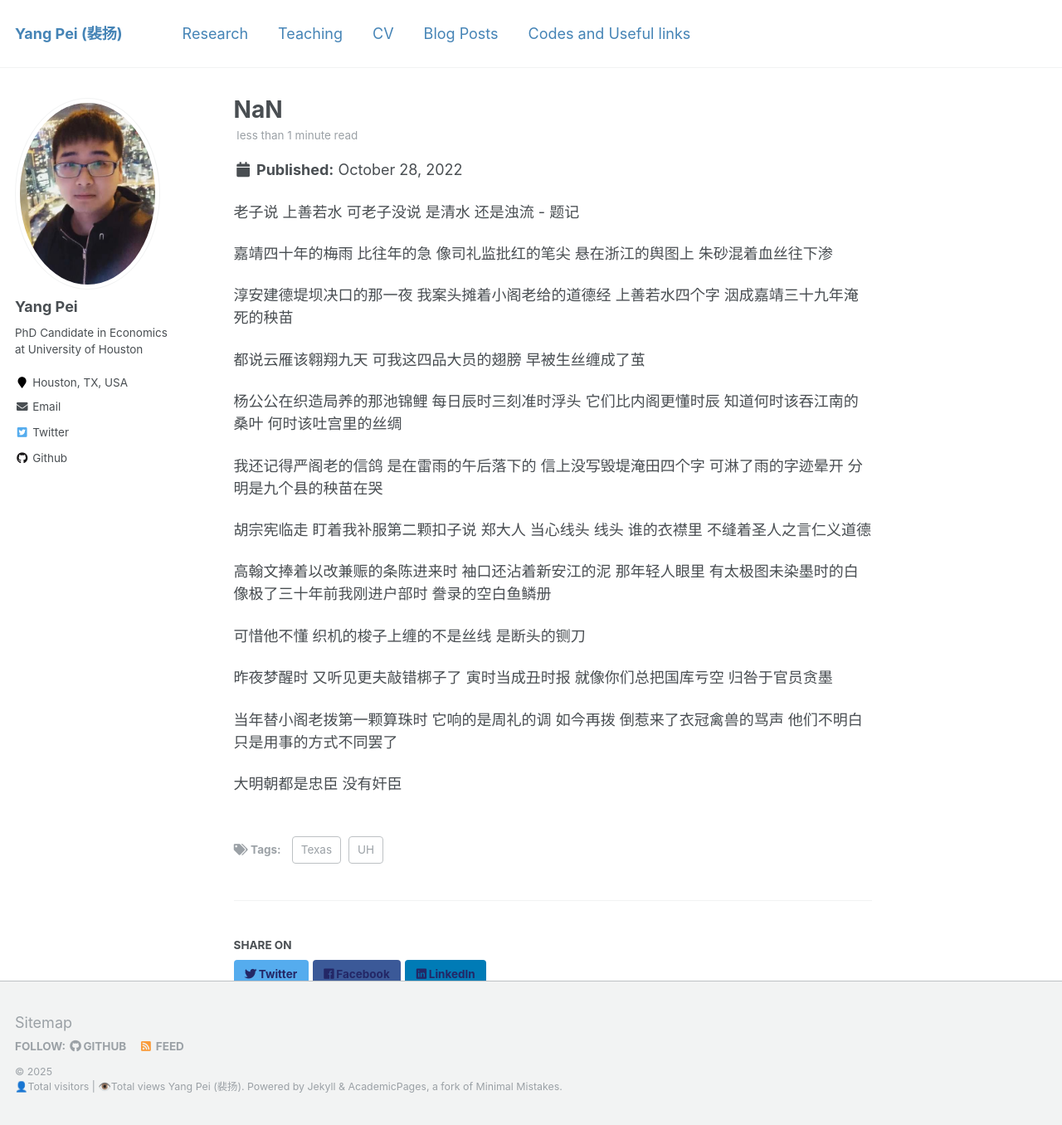
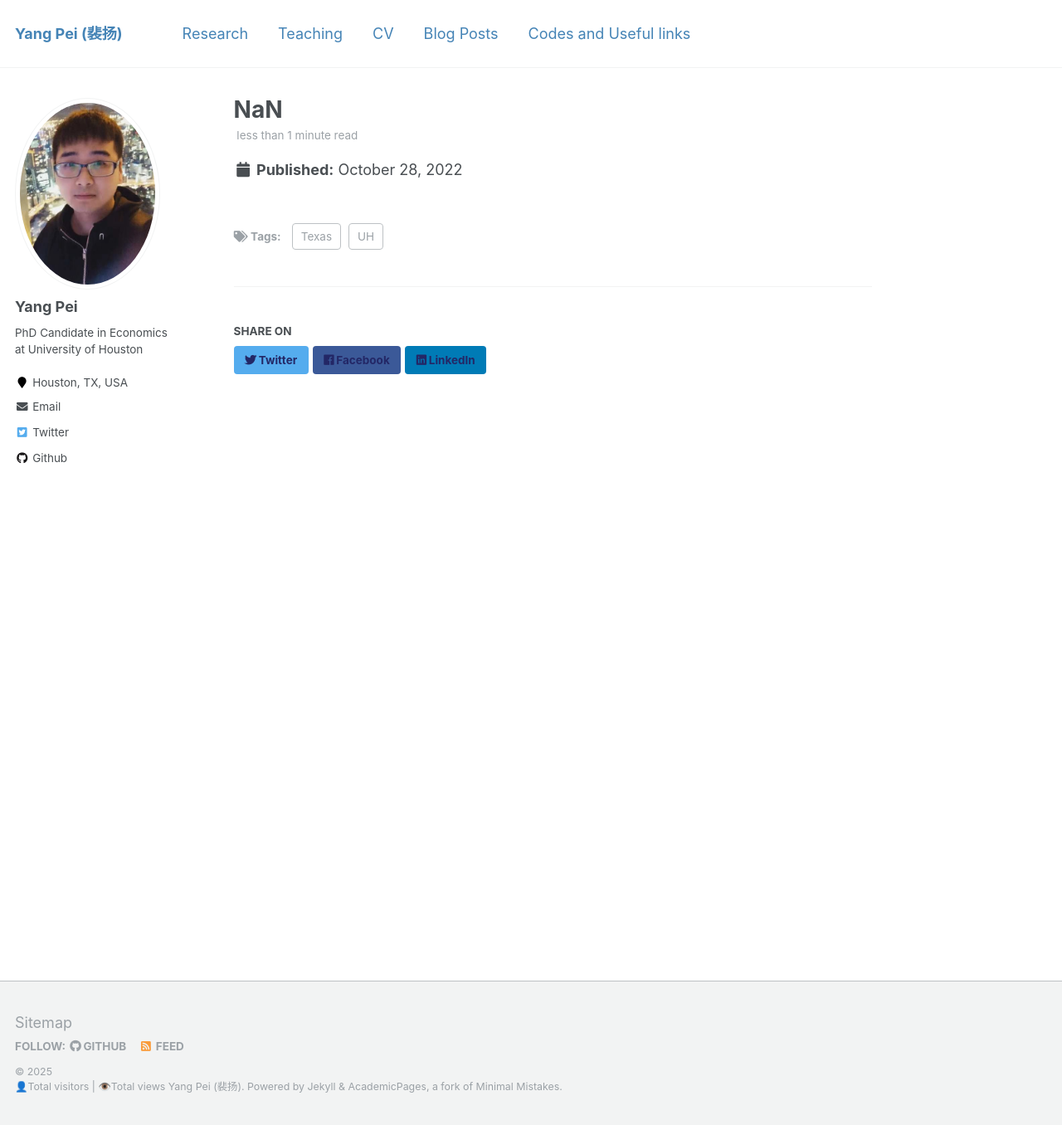
Before and after one commit to ypei1/ypei1.github.io, a Jekyll site: the page built from _posts/2022-10-18-test-1.md, in a window 1280 px wide and 1356 px high. Shown: the whole window at 83% size. Built offline with Jekyll 4.4.1, drawn with Linux system fonts in a browser that asks for light colours; comment, search, counter and statistics services are not loaded.

Commit message:
Update 2022-10-18-test-1.md

```diff
--- a/_posts/2022-10-18-test-1.md
+++ b/_posts/2022-10-18-test-1.md
@@ -6,68 +6,3 @@ tags:
   - UH
   - Texas
 ---
-
-
-老子说 上善若水
-可老子没说
-是清水 还是浊流 - 题记
-
-
-嘉靖四十年的梅雨 比往年的急
-像司礼监批红的笔尖
-悬在浙江的舆图上
-朱砂混着血丝往下渗
-
-淳安建德堤坝决口的那一夜
-我案头摊着小阁老给的道德经
-上善若水四个字
-洇成嘉靖三十九年淹死的秧苗
-
-都说云雁该翱翔九天
-可我这四品大员的翅膀
-早被生丝缠成了茧
-
-杨公公在织造局养的那池锦鲤
-每日辰时三刻准时浮头
-它们比内阁更懂时辰
-知道何时该吞江南的桑叶
-何时该吐宫里的丝绸
-
-我还记得严阁老的信鸽
-是在雷雨的午后落下的
-信上没写毁堤淹田四个字
-可淋了雨的字迹晕开
-分明是九个县的秧苗在哭
-
-胡宗宪临走
-盯着我补服第二颗扣子说
-郑大人 当心线头
-线头
-谁的衣襟里
-不缝着圣人之言仁义道德
-
-高翰文捧着以改兼赈的条陈进来时
-袖口还沾着新安江的泥
-那年轻人眼里
-有太极图未染墨时的白
-像极了三十年前我刚进户部时
-誊录的空白鱼鳞册
-
-可惜他不懂
-织机的梭子上缠的不是丝线
-是断头的铡刀
-
-昨夜梦醒时
-又听见更夫敲错梆子了
-寅时当成丑时报
-就像你们总把国库亏空
-归咎于官员贪墨
-
-当年替小阁老拨第一颗算珠时
-它响的是周礼的调
-如今再拨
-倒惹来了衣冠禽兽的骂声
-他们不明白
-只是用事的方式不同罢了
-
-大明朝都是忠臣 没有奸臣
```
